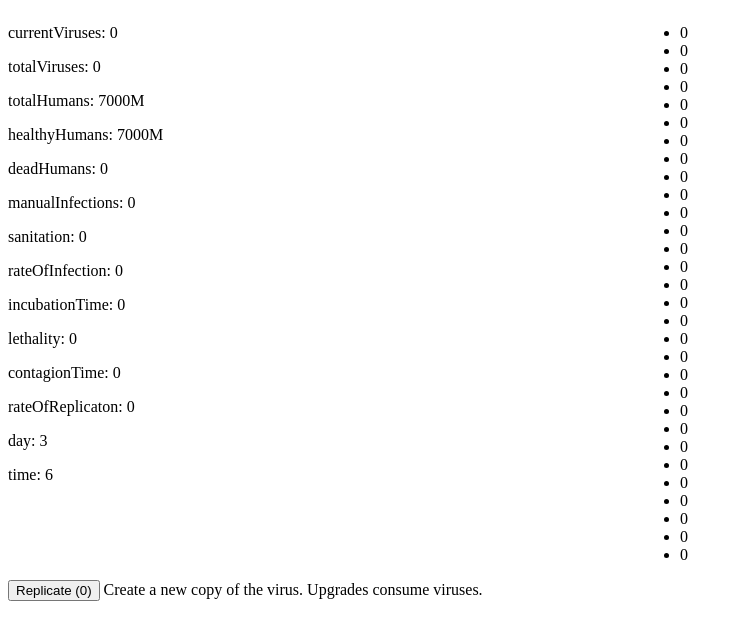
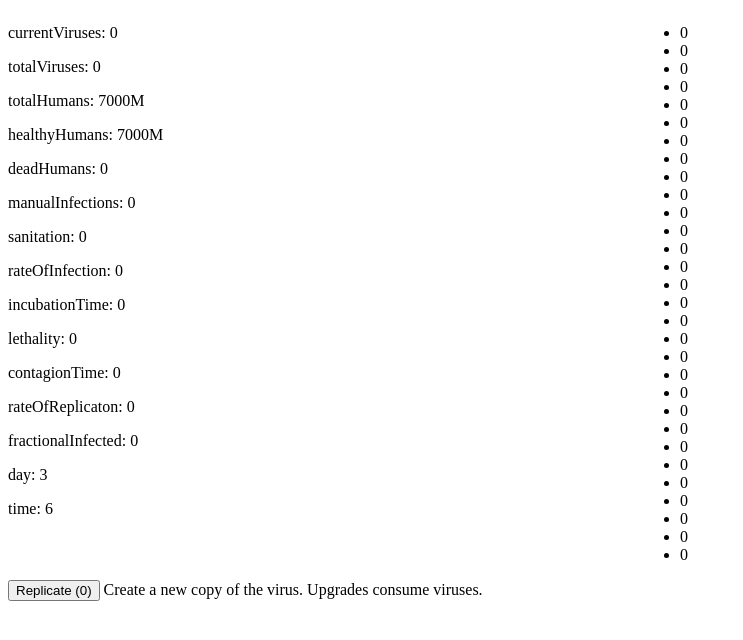
Before and after one commit to Tordek/pandemio, a React (Create React App) app: page / in a window 1280 px wide. Shown: the top 640 px of the page, without its empty margins (0-743 px from the left). Built offline with nearby package versions, Linux system fonts and the light colour scheme.

Commit message:
Avoid fractional sick people on every day

```diff
--- a/src/GameLogic.ts
+++ b/src/GameLogic.ts
@@ -12,7 +12,8 @@ type Feature =
   | "incubationTime"
   | "lethality"
   | "day"
-  | "time";
+  | "time"
+  | "fractionalInfected";
 
 type GameState = Record<Feature, number> & { infected: number[] };
 
@@ -47,7 +48,7 @@ const applyAction = (
 };
 
 const formatNumber = (number_: number): string => {
-  const number = Math.floor(number_);
+  const number = number_;
 
   if (number < 10000) {
     return `${number}`;
@@ -181,6 +182,7 @@ const initialGameState = (): GameState => ({
   contagionTime: 0,
   rateOfReplicaton: 0,
   infected: Array(30).fill(0),
+  fractionalInfected: 0,
 
   day: 0,
   time: 0,
@@ -207,7 +209,10 @@ const tick = (previousGameState: GameState): GameState => {
     previousGameState.healthyHumans,
     contagious * previousGameState.rateOfInfection * 0.01
   );
-  gameState.infected[gameState.infected.length - 1] += newInfectedHumans;
+  gameState.fractionalInfected = previousGameState.fractionalInfected + newInfectedHumans;
+  const integerInfectedHumans = Math.floor(gameState.fractionalInfected);
+  gameState.fractionalInfected -= integerInfectedHumans;
+  gameState.infected[gameState.infected.length - 1] += integerInfectedHumans;
 
   if (previousGameState.time <= 0) {
     gameState.time = 20; // ticks per second
```
